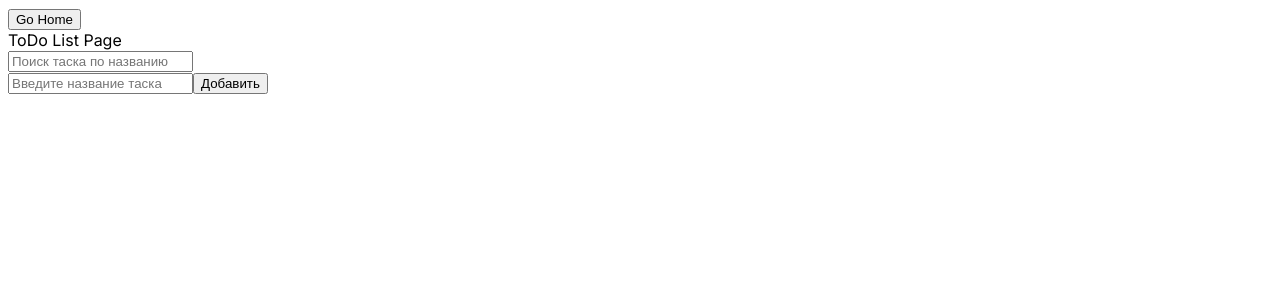
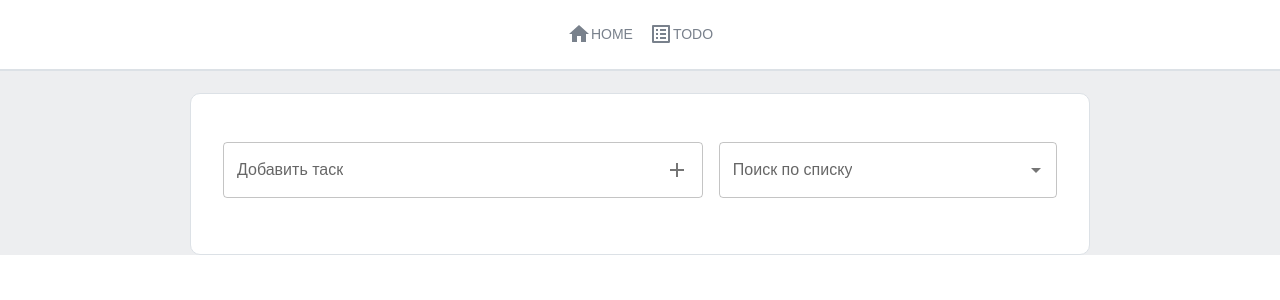
Before and after one commit to REIGEN06/todo-next-js, a Next.js app: page /todolist in a window 1280 px wide. Shown: the top 300 px of the page. Built offline with nearby package versions, Linux system fonts and the light colour scheme.

Commit message:
feat: стили MUI

```diff
--- a/src/app/layout.tsx
+++ b/src/app/layout.tsx
@@ -1,5 +1,7 @@
 import type { Metadata } from 'next';
 import { Inter } from 'next/font/google';
+import Navigation from './navigation/navigation';
+import Theme from './ui/Theme';
 
 const inter = Inter({ subsets: ['latin'] });
 
@@ -15,7 +17,14 @@ export default function RootLayout({
 }) {
 	return (
 		<html lang="en">
-			<body className={inter.className}>{children}</body>
+			<body style={{ margin: '0px' }} className={inter.className}>
+				<div style={{ backgroundColor: '#edeef0' }}>
+					<Theme>
+						<Navigation />
+						{children}
+					</Theme>
+				</div>
+			</body>
 		</html>
 	);
 }
--- /dev/null
+++ b/src/app/navigation/navigation.tsx
@@ -0,0 +1,34 @@
+'use client';
+import Box from '@mui/material/Box';
+import HomeIcon from '@mui/icons-material/Home';
+import ListAltIcon from '@mui/icons-material/ListAlt';
+import Link from 'next/link';
+import { Button, useTheme } from '@mui/material';
+
+export default function Navigation() {
+	const theme = useTheme();
+	return (
+		<Box
+			sx={{
+				display: 'flex',
+				justifyContent: 'center',
+				p: 2,
+				backgroundColor: 'white',
+				boxShadow: `0px 2px ${theme.palette.border.main}`,
+			}}
+		>
+			<Link href="/">
+				<Button>
+					<HomeIcon />
+					Home
+				</Button>
+			</Link>
+			<Link href="/todolist">
+				<Button>
+					<ListAltIcon />
+					ToDo
+				</Button>
+			</Link>
+		</Box>
+	);
+}
--- /dev/null
+++ b/src/app/todolist/components/TaskComponents.tsx
@@ -0,0 +1,106 @@
+import DeleteIcon from '@mui/icons-material/Delete';
+import EditIcon from '@mui/icons-material/Edit';
+import CheckIcon from '@mui/icons-material/Check';
+import {
+	Box,
+	Divider,
+	IconButton,
+	Paper,
+	TextField,
+	Typography,
+} from '@mui/material';
+import { useState } from 'react';
+import { Task } from '../const/const';
+
+type TaskComponentProps = {
+	data: Task;
+	idInArray: number;
+	onDelete: () => void;
+	onEdit: (id: number, newTitle: string) => void;
+};
+
+const TaskComponent = (props: TaskComponentProps) => {
+	const [input, setInput] = useState<string>(props.data.title);
+	const [edit, setEdit] = useState<boolean>(false);
+	const editTask = () => {
+		setEdit(!edit);
+	};
+
+	return (
+		<div>
+			{edit ? (
+				<Paper
+					component="form"
+					sx={{
+						m: '16px 8px',
+						p: '0px 8px',
+						display: 'flex',
+						alignItems: 'center',
+						justifyContent: 'space-between',
+					}}
+				>
+					<TextField
+						label="Редактировать задачу"
+						variant="outlined"
+						multiline
+						fullWidth
+						value={input}
+						onChange={(e) => setInput(e.target.value)}
+					/>
+
+					<Box
+						sx={{
+							display: 'flex',
+							alignItems: 'center',
+						}}
+					>
+						<IconButton
+							sx={{ m: 1 }}
+							onClick={() => props.onEdit(props.idInArray, input)}
+						>
+							<CheckIcon />
+						</IconButton>
+
+						<Divider sx={{ height: 28, m: 0.5 }} orientation="vertical" />
+
+						<IconButton sx={{ m: 1 }} onClick={props.onDelete}>
+							<DeleteIcon />
+						</IconButton>
+					</Box>
+				</Paper>
+			) : (
+				<Paper
+					component="form"
+					sx={{
+						m: '16px 8px',
+						p: '0px 8px',
+						display: 'flex',
+						alignItems: 'center',
+						justifyContent: 'space-between',
+					}}
+				>
+					<Typography sx={{ m: 1 }}>{props.data.title}</Typography>
+
+					<Box
+						sx={{
+							display: 'flex',
+							alignItems: 'center',
+						}}
+					>
+						<IconButton sx={{ m: 1 }} onClick={() => editTask()}>
+							<EditIcon />
+						</IconButton>
+
+						<Divider sx={{ height: 28, m: 0.5 }} orientation="vertical" />
+
+						<IconButton sx={{ m: 1 }} onClick={props.onDelete}>
+							<DeleteIcon />
+						</IconButton>
+					</Box>
+				</Paper>
+			)}
+		</div>
+	);
+};
+
+export default TaskComponent;
--- /dev/null
+++ b/src/app/todolist/const/const.ts
@@ -0,0 +1,4 @@
+export type Task = {
+	id: string;
+	title: string;
+};
--- a/src/app/todolist/page.tsx
+++ b/src/app/todolist/page.tsx
@@ -1,21 +1,31 @@
 'use client';
-import Link from 'next/link';
-import { useState } from 'react';
+import {
+	Autocomplete,
+	Container,
+	Grid,
+	IconButton,
+	InputAdornment,
+	List,
+	ListSubheader,
+	TextField,
+	useTheme,
+} from '@mui/material';
+import { SyntheticEvent, useState } from 'react';
+import AddIcon from '@mui/icons-material/Add';
+import TaskComponent from './components/TaskComponents';
+import { Task } from './const/const';
 
-type Task = {
-	id: string;
-	title: string;
-};
-export default function ToDoList() {
+const ToDoList = () => {
 	const [searchInput, setsearchInput] = useState<string>('');
 	const [tasks, setTasks] = useState<Task[]>([]);
-	const [input, setInput] = useState<string>('TestTask');
+	const [input, setInput] = useState<string>('');
+	const theme = useTheme();
 
 	const addTask = () => {
+		if (input.length === 0) return;
 		const uuid = crypto.randomUUID();
 		setTasks([...tasks, { id: uuid, title: input }]);
 	};
-
 	const deleteTask = (id: number) => {
 		setTasks((currentTasks) => {
 			const newTasks = currentTasks.slice();
@@ -23,7 +33,6 @@ export default function ToDoList() {
 			return newTasks;
 		});
 	};
-
 	const editTask = (id: number, newTitle: string) => {
 		const uuid = crypto.randomUUID();
 		setTasks((currentTasks) => {
@@ -33,31 +42,90 @@ export default function ToDoList() {
 		});
 	};
 
+	const onSearchBarChange = (
+		event: SyntheticEvent<Element, Event>,
+		value: string | null
+	) => {
+		console.log(event.target);
+
+		value && setsearchInput(value);
+	};
+	const onAddTask = () => {
+		addTask();
+		setInput('');
+	};
+
 	const filteredTasks = tasks?.filter((task) => {
 		return task.title?.toLowerCase().includes(searchInput.toLowerCase());
 	});
 
 	return (
-		<div>
-			<Link href="/">
-				<button>Go Home</button>
-			</Link>
-
-			<div>ToDo List Page</div>
-
-			<div>
-				<input
-					placeholder="Поиск таска по названию"
-					onChange={(e) => setsearchInput(e.target.value)}
+		<Container
+			maxWidth="md"
+			sx={{
+				p: 3,
+				marginTop: 3,
+				border: `1px solid ${theme.palette.border.main}`,
+				borderRadius: '10px',
+				backgroundColor: `${theme.palette.BGcolors.main}`,
+			}}
+		>
+			<List subheader={<li />}>
+				<ListSubheader sx={{ p: 1 }}>
+					<Grid
+						container
+						spacing={2}
+						sx={{ display: 'flex', alignItems: 'center' }}
+					>
+						<Grid item xs={7}>
+							<TextField
+								label="Добавить таск"
+								variant="outlined"
+								multiline
+								fullWidth
+								value={input}
+								onChange={(e) => setInput(e.target.value)}
+								InputProps={{
+									endAdornment: (
+										<InputAdornment position="end">
+											<IconButton
+												sx={{ padding: '0px' }}
+												onClick={() => onAddTask()}
+											>
+												<AddIcon />
+											</IconButton>
+										</InputAdornment>
+									),
+								}}
 							/>
-			</div>
-
-			<input
-				placeholder="Введите название таска"
-				onChange={(e) => setInput(e.target.value)}
+						</Grid>
+						<Grid item xs={5}>
+							<Autocomplete
+								disablePortal
+								options={tasks.map((option) => option.title)}
+								onChange={onSearchBarChange}
+								sx={{
+									margin: '0px 0px 8px',
+								}}
+								fullWidth
+								renderInput={(params) => (
+									<TextField
+										margin="normal"
+										{...params}
+										label="Поиск по списку"
 									/>
-
-			<button onClick={() => addTask()}>Добавить</button>
+								)}
+								renderOption={(props, option) => {
+									return (
+										<li {...props} key={props.id}>
+											{option}
+										</li>
+									);
+								}}
+							/>
+						</Grid>
+					</Grid>
+				</ListSubheader>
 
 				{filteredTasks?.map((task: Task, id: number) => {
 					return (
@@ -70,40 +138,9 @@ export default function ToDoList() {
 						/>
 					);
 				})}
-		</div>
-	);
-}
-
-const TaskComponent = (props: TaskComponentProps) => {
-	const [input, setInput] = useState<string>(props.data.title);
-	const [edit, setEdit] = useState<boolean>(false);
-	const editTask = () => {
-		setEdit(!edit);
-	};
-
-	return (
-		<div>
-			{edit ? (
-				<div>
-					<input onChange={(e) => setInput(e.target.value)} value={input} />
-					<button onClick={() => props.onEdit(props.idInArray, input)}>
-						Ok
-					</button>
-				</div>
-			) : (
-				<div>
-					{props.data.title}
-					<button onClick={props.onDelete}>Del</button>
-					<button onClick={() => editTask()}>Edit</button>
-				</div>
-			)}
-		</div>
+			</List>
+		</Container>
 	);
 };
 
-type TaskComponentProps = {
-	data: Task;
-	idInArray: number;
-	onDelete: () => void;
-	onEdit: (id: number, newTitle: string) => void;
-};
+export default ToDoList;
--- /dev/null
+++ b/src/app/ui/Theme.tsx
@@ -0,0 +1,59 @@
+'use client';
+import { ThemeProvider, createTheme, responsiveFontSizes } from '@mui/material';
+
+declare module '@mui/material/styles' {
+	interface Palette {
+		BGcolors: Palette['primary'];
+		border: Palette['primary'];
+	}
+
+	interface PaletteOptions {
+		BGcolors?: PaletteOptions['primary'];
+		border?: PaletteOptions['primary'];
+	}
+
+	interface Theme {
+		BGcolors: {
+			default: string;
+			paper: string;
+		};
+	}
+	// allow configuration using `createTheme`
+	interface ThemeOptions {
+		BGcolors?: {
+			default?: string;
+			paper?: string;
+		};
+	}
+}
+
+let theme = createTheme({
+	palette: {
+		primary: {
+			main: '#79818c',
+			dark: 'black',
+		},
+		secondary: {
+			main: '#2775fc',
+			dark: '#6d18f5',
+		},
+		border: {
+			main: '#dce1e6',
+		},
+		BGcolors: {
+			main: '#ffffff',
+			dark: 'edeef0',
+		},
+	},
+	typography: {
+		fontFamily: ['sans-serif', 'Verdana', 'Roboto'].join(','),
+	},
+});
+
+theme = responsiveFontSizes(theme);
+
+const Theme = ({ children }: React.PropsWithChildren) => (
+	<ThemeProvider theme={theme}>{children}</ThemeProvider>
+);
+
+export default Theme;
```
Also changed, not shown: package.json (+13 -8 lines), src/app/page.tsx (+9 -5 lines), 1 other file (tests, documents, lock files or other folders). Lines whose indentation alone changed are shown as unchanged.
